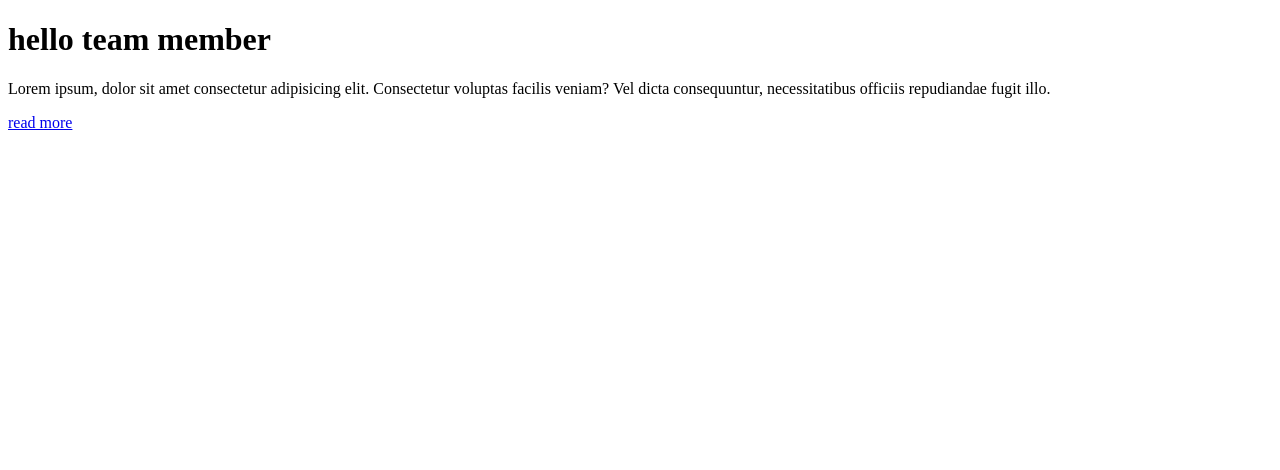
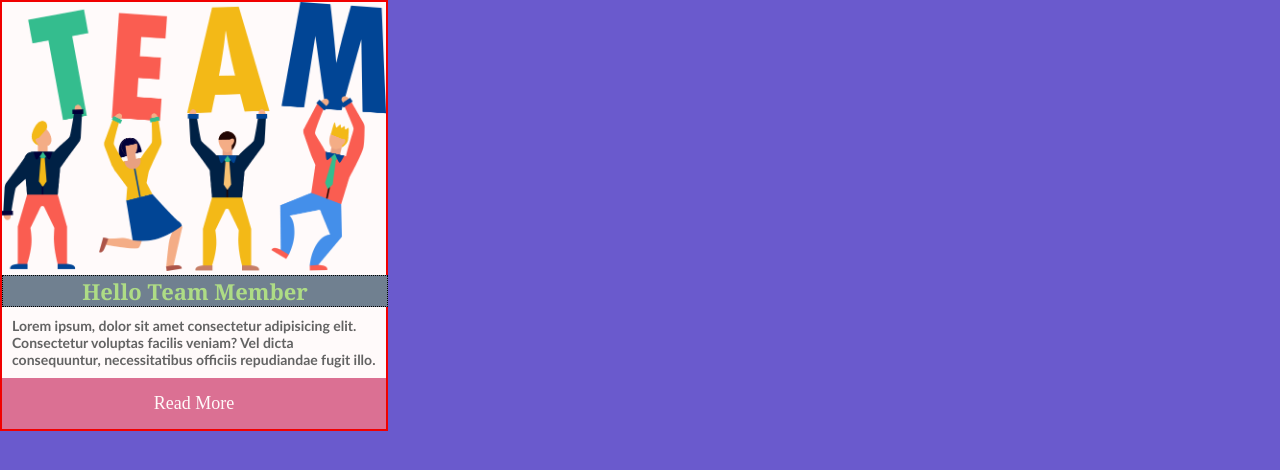
Before and after one commit to AkashAhmedSumon/first-github-repo, a plain HTML site: page index.html in a window 1280 px wide. Drawn offline with Linux system fonts and the light colour scheme.

Commit message:
add css color team member box

```diff
--- a/index.html
+++ b/index.html
@@ -8,7 +8,8 @@
 </head>
 <body>
     <div class="box">
-        <h1>hello team member</h1>
+        <img src="images/team.jpg" alt="">
+        <h2>hello team member</h2>
         <p>Lorem ipsum, dolor sit amet consectetur adipisicing elit. Consectetur voluptas facilis veniam? Vel dicta consequuntur, necessitatibus officiis repudiandae fugit illo.</p>
         <a href="#">read more</a>
     </div>
--- a/style.css
+++ b/style.css
@@ -0,0 +1,46 @@
+body{
+    background-color: slateblue;
+}
+*{
+    margin: 0px;
+    padding: 0px;
+}
+
+img{
+    width: 100%;
+}
+
+.box{
+    width: 30%;
+    background-color: snow;
+    border: 2px solid #f10000;
+}
+
+.box h2{
+    width: 100%;
+    font-size: 22px;
+    color: #aedc85;
+    text-align: center;
+    border: 1px dotted #000;
+    text-transform: capitalize;
+    background-color: slategray;
+    font-family: Cambria, Cochin, Georgia, Times, 'Times New Roman', serif;
+}
+.box p{
+    font-size: 14px;
+    font-weight: 900;
+    color: #636363;
+    padding: 10px;
+    font-family:'Trebuchet MS', 'Lucida Sans Unicode', 'Lucida Grande', 'Lucida Sans', Arial, sans-serif;
+}
+.box a{
+    width: 100%;
+    color: snow;
+    font-size: 18px;
+    padding: 15px 0px;
+    text-align: center;
+    text-decoration: none;
+    display: inline-block;
+    text-transform: capitalize;
+    background-color: palevioletred;
+}
```
